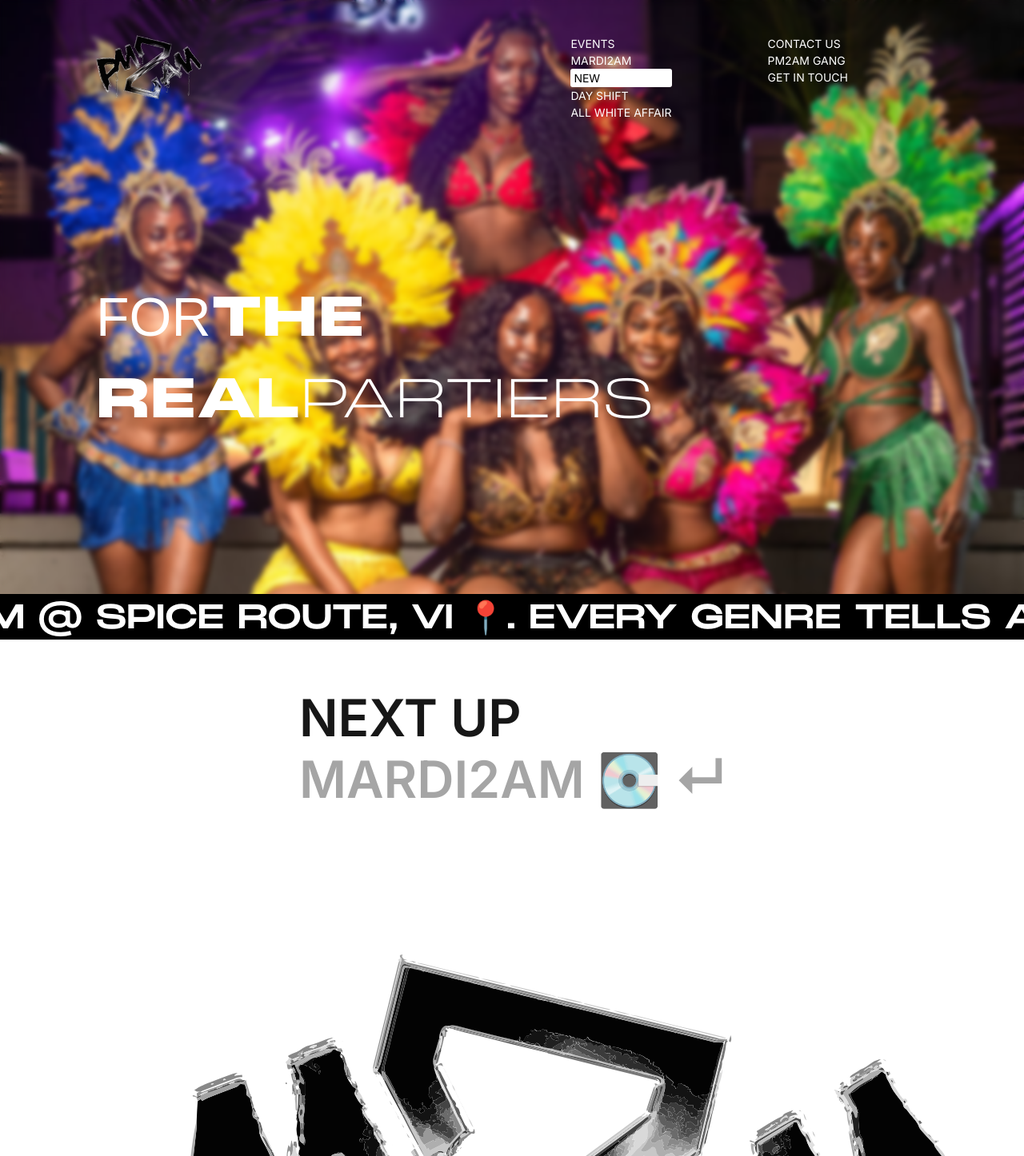
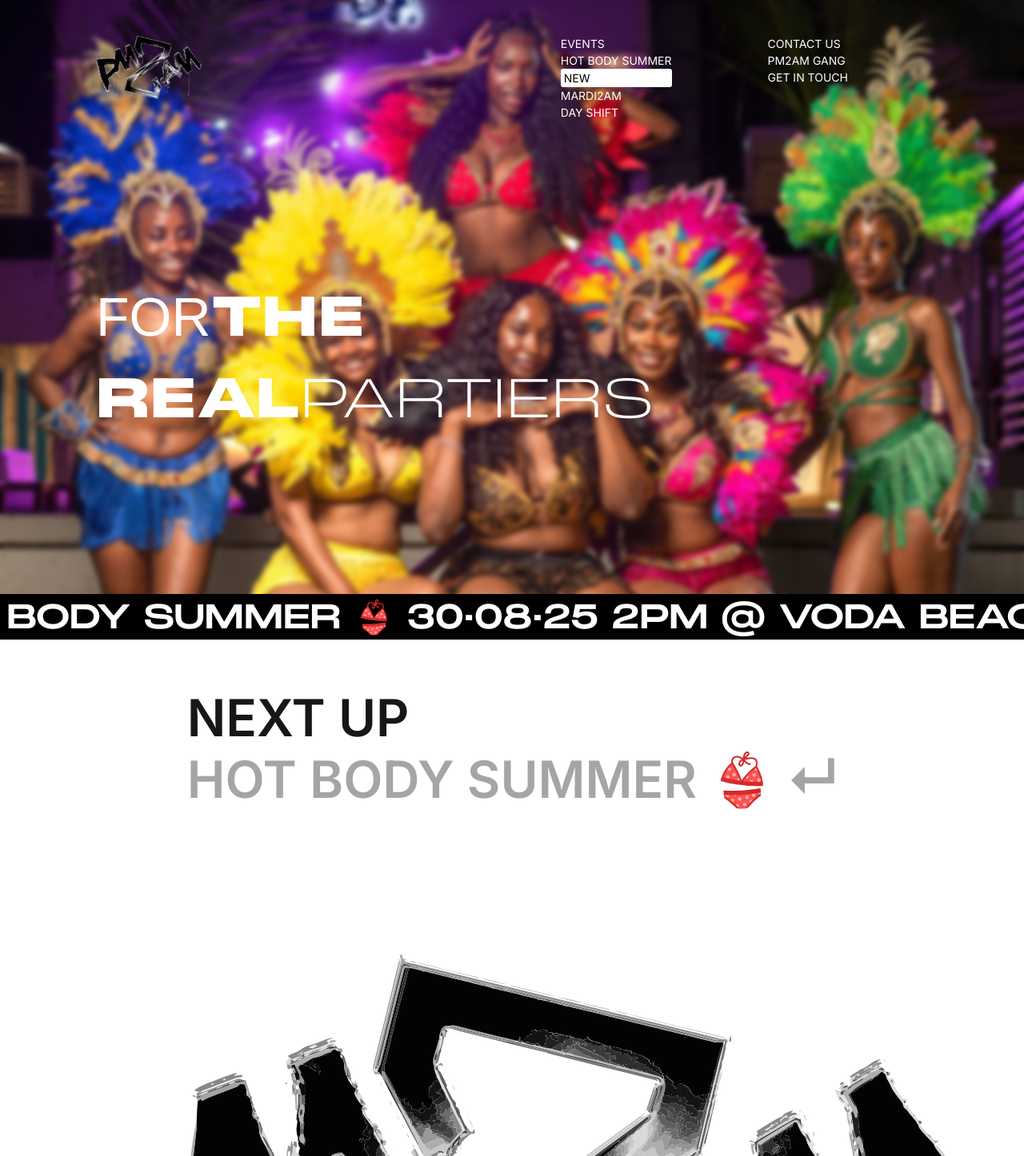
Before and after one commit to chani24/pm2am, a Next.js app: page / in a window 1280 px wide. Shown: the top 1446 px of the page at 80% size. Built offline with nearby package versions, Linux system fonts and the light colour scheme; grey boxes are pictures that could not be loaded; a web font is replaced by a local one.

Commit message:
hotbody updates

```diff
--- a/src/app/page.tsx
+++ b/src/app/page.tsx
@@ -86,13 +86,12 @@ export default function Home() {
             >
               <div ref={slider} className="marquee">
                 <p ref={firstText}>
-                  MARDI2AM 💽 28·06·25 7PM @ SPICE ROUTE, VI 📍. EVERY GENRE
-                  TELLS A STORY 🎶
+                  PM2AM PRESENTS... HOT BODY SUMMER 👙 30·08·25 2PM @ VODA BEACH
+                  CLUB
                 </p>
-
                 <p ref={secondText}>
-                  MARDI2AM 💽 28·06·25 7PM @ SPICE ROUTE, VI 📍. EVERY GENRE
-                  TELLS A STORY 🎶
+                  PM2AM PRESENTS... HOT BODY SUMMER 👙 30·08·25 2PM @ VODA BEACH
+                  CLUB
                 </p>
               </div>
             </div>
@@ -102,8 +101,11 @@ export default function Home() {
           <div>
             <h2>NEXT UP</h2>
             <h2>
-              <a href="https://tix.africa/discover/mardi2am" target="_blank">
-                MARDI2AM 💽 ↵
+              <a
+                href="https://tix.africa/discover/pm2amhotbodysummer"
+                target="_blank"
+              >
+                HOT BODY SUMMER 👙 ↵
               </a>
             </h2>
           </div>
--- a/src/components/gallery/gallery.tsx
+++ b/src/components/gallery/gallery.tsx
@@ -5,12 +5,12 @@ import Image from "next/image";
 
 const gallery = [
   {
-    image: "2-girls.jpg",
+    image: "hotbody.png", //"2-girls.jpg",
     span: "1",
-    eventImage: "mardi2am.jpg",
-    venue: "SPICE ROUTE, VI",
+    eventImage: "hotbody.png",
+    venue: "VODA BEACH CLUB",
     location: "LAGOS",
-    buttonLink: "https://tix.africa/discover/mardi2am",
+    buttonLink: "https://tix.africa/discover/pm2amhotbodysummer",
     buttonText: "BUY TICKETS",
   },
   {
--- a/src/components/nav/nav.tsx
+++ b/src/components/nav/nav.tsx
@@ -50,15 +50,15 @@ export default function Nav(props: { fixed?: boolean }) {
               <div className="font-semibold">
                 <div className="flex gap-2 items-center">
                   <a
-                    href="https://tix.africa/discover/mardi2am"
+                    href="https://tix.africa/discover/pm2amhotbodysummer"
                     target="_blank"
                   >
-                    MARDI2AM
+                    HOT BODY SUMMER
                   </a>
                   <div className="new">NEW</div>
                 </div>
+                <p>MARDI2AM</p>
                 <p>DAY SHIFT</p>
-                <p>ALL WHITE AFFAIR</p>
               </div>
             </div>
             <div>
@@ -104,13 +104,16 @@ export default function Nav(props: { fixed?: boolean }) {
           <p className="mb-5 text-2xl font-black">EVENTS</p>
           <div className="font-sm font-semibold">
             <div className="flex gap-2 items-center justify-center">
-              <a href="https://tix.africa/discover/mardi2am" target="_blank">
-                MARDI2AM
+              <a
+                href="https://tix.africa/discover/pm2amhotbodysummer"
+                target="_blank"
+              >
+                HOT BODY SUMMER
               </a>
               <div className="new">NEW</div>
             </div>
+            <p className="text-[#C2C2C2]">MARDI2AM</p>
             <p className="text-[#C2C2C2]">DAY SHIFT</p>
-            <p className="text-[#C2C2C2]">ALL WHITE AFFAIR</p>
           </div>
         </div>
         <div className="nav_footer">
```
Also changed, not shown: public/hotbody.png (added).
